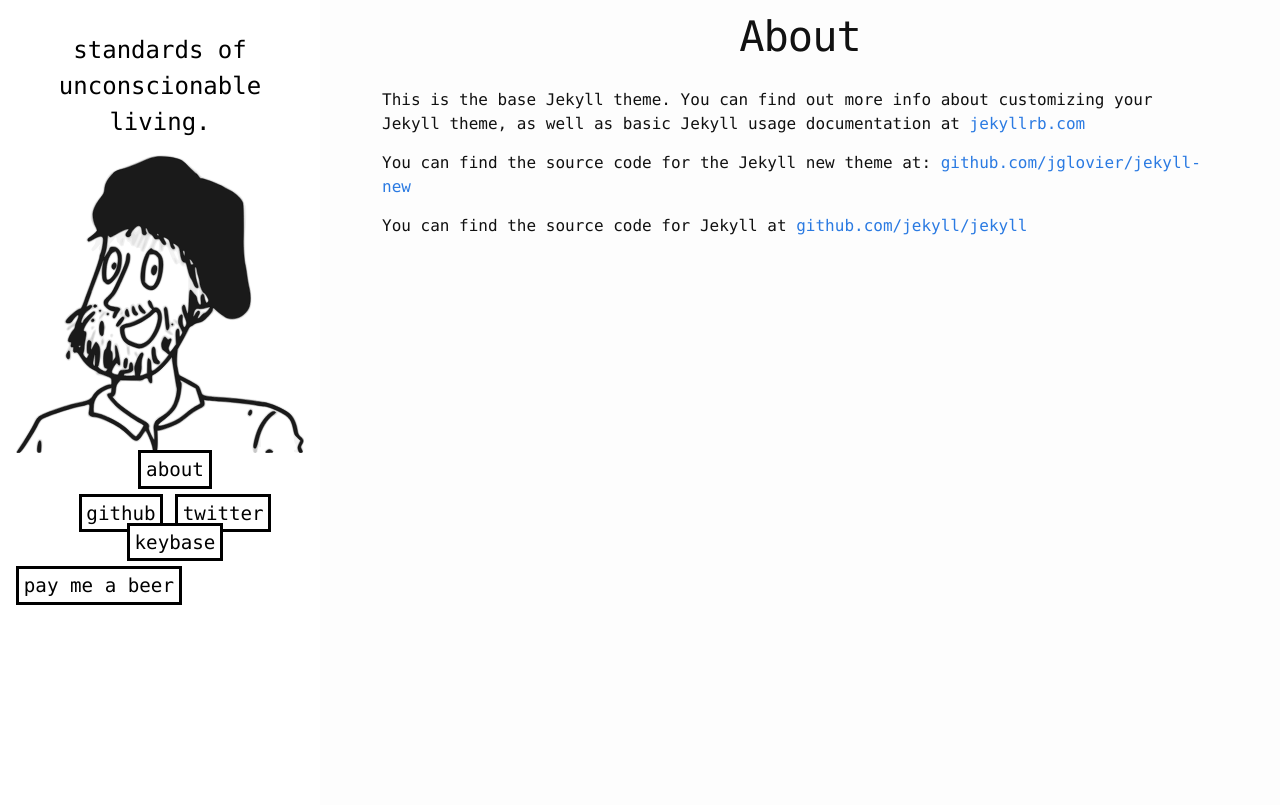
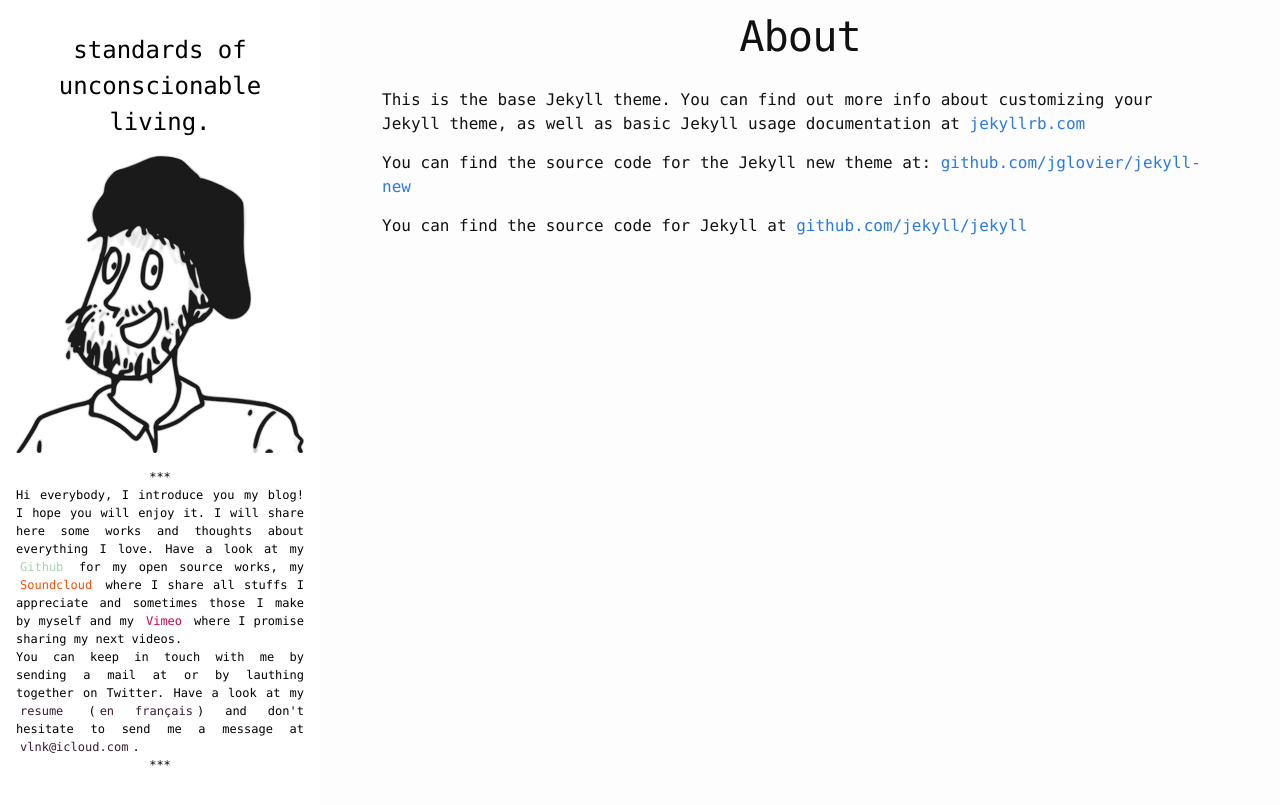
Before and after one commit to vlnk/vlnk.github.io, a Jekyll site: the page built from about.md, in a window 1280 px wide. Shown: the top 805 px of the page. Built offline with Jekyll 4.4.1, drawn with Linux system fonts in a browser that asks for light colours; nearby versions of some CDN libraries; a script that is not in the unit is left out.

Commit message:
Ajout de keybase.txt + section *About* en sidebar

```diff
--- a/_includes/sidebar.html
+++ b/_includes/sidebar.html
@@ -7,15 +7,11 @@
   <img src="{{ site.baseurl }}/img/vlnk.svg" alt="Hello!">
 
   <footer>
-    <ul>
-      <li><a>about</a></li>
-    </ul>
-    <ul>
-      <li><a>github</a></li>
-      <li><a>twitter</a></li>
-      <li><a>keybase</a></li>
-    </ul>
-    <a>pay me a beer</a>
+    <p class="footer-separator">***</p>
+    Hi everybody, I introduce you my blog! I hope you will enjoy it. I will share here some works and thoughts about everything I love. Have a look at my <a class="code" href="https://github.com/vlnk">Github</a> for my open source works, my <a class="music" href="https://soundcloud.com/vlnk">Soundcloud</a> where I share all stuffs I appreciate and sometimes those I make by myself and my <a class="video" href="https://vimeo.com/user3599832/videos">Vimeo</a> where I promise sharing my next videos.
+    </br>
+    You can keep in touch with me by sending a mail at  or by lauthing together on Twitter. Have a look at my <a class="about" href="https://www.dropbox.com/s/rkmbo1d1zr4gss5/blank-en.pdf?dl=0">resume</a> (<a class="about" href="https://www.dropbox.com/s/olt66ufelvyi62b/blank-fr.pdf?dl=0">en français</a>) and don't hesitate to send me a message at <a class="about" href="mailto:vlnk@icloud.com">vlnk@icloud.com</a>.
+    <p class="footer-separator">***</p>
   </footer>
 
 </div>
--- a/_sass/_global.scss
+++ b/_sass/_global.scss
@@ -34,7 +34,19 @@
   }
 }
 
-@mixin getColor ($filter, $filter-colors) {
-  $color: nth(map-values($filter-colors), index(map-keys($filter-colors), $filter));
-  @include getMenuClass($filter, $color);
+@function getFilterColor($filter, $filter-colors) {
+  @return nth(map-values($filter-colors), index(map-keys($filter-colors), $filter));
 }
+
+@mixin getFooterLinkStyle($name, $color) {
+  a.#{$name} {
+    text-decoration: none;
+    color: $color;
+    padding: 4px;
+
+    &:hover {
+      color: white;
+      background-color: $color;
+    }
+  }
+}
--- a/_sass/_layout.scss
+++ b/_sass/_layout.scss
@@ -108,7 +108,8 @@
     display: inline-block;
 
     @each $filter in map-keys($filter-colors) {
-      @include getColor($filter, $filter-colors);
+      $color: getFilterColor($filter, $filter-colors);
+      @include getMenuClass($filter, $color);
 
       a {
         padding: 0.25em;
--- a/_sass/_navbar.scss
+++ b/_sass/_navbar.scss
@@ -13,7 +13,7 @@
       margin: 0;
 
       @each $filter in map-keys($filter-colors) {
-        @include getColor($filter, $filter-colors);
+        //@include getColor($filter, $filter-colors);
       }
 
       a { font-size: $small-font-size; }
--- a/_sass/_sidebar.scss
+++ b/_sass/_sidebar.scss
@@ -17,26 +17,22 @@
 
   footer {
     //line-height: 2.5em;
-    font-size: $small-font-size * 0.8;
+    color: black;
+    font-size: $footer-font-size;
+    font-family: $footer-font-family;
+    text-align: justify;
 
-    ul {
-        text-align: center;
-        li { display: inline-block;  }
+    margin-top: 1em;
+    margin-bottom: 1em;
+
+    @each $filter in map-keys($filter-colors) {
+      $color: getFilterColor($filter, $filter-colors);
+      @include getFooterLinkStyle($filter, $color);
     }
 
-    a {
-      padding: 0.25em;
-      border-style: solid;
-      text-decoration: none;
-      border-color: black;
-      color: black;
-      background-color: white;
-
-      &:hover {
-        color: white;
-        background-color: black;
-        background-color: #3B1C32;
-      }
+    .footer-separator {
+      margin: 0;
+      text-align: center;
     }
   }
 }
--- a/css/main.scss
+++ b/css/main.scss
@@ -5,9 +5,12 @@
 
 // Our variables
 $base-font-family: Futura, Monaco, Helvetica, Arial, sans-serif;
+$footer-font-family: Menlo, Helvetica, Arial, sans-serif;
+
 $base-font-size:   16px;
 $small-font-size:  $base-font-size * 1.5;
 $base-line-height: 1.5;
+$footer-font-size: 0.75rem;
 
 $spacing-unit:     30px;
 
```
Also changed, not shown: .well-known/keybase.txt (added).
